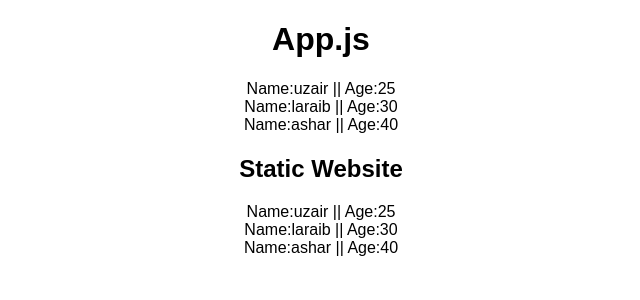
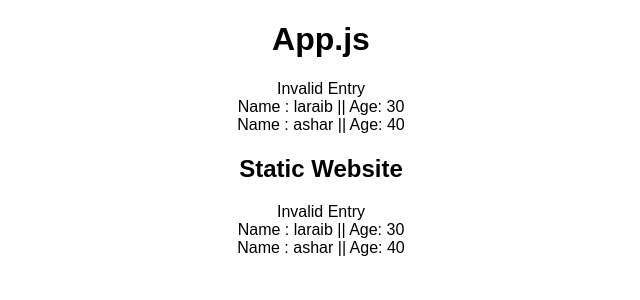
Before and after one commit to uzairqq/React-Js, a React (Create React App) app in the folder my-app/: page / in a window 1280 px wide. Shown: the top 300 px of the page, without its empty margins (319-959 px from the left). Built offline with nearby package versions, Linux system fonts and the light colour scheme.

Commit message:
used conditions for how to control if there is no data

```diff
--- a/my-app/src/user/User.js
+++ b/my-app/src/user/User.js
@@ -1,12 +1,15 @@
 import React from 'react';
 
 const User = (props) => {
-    return (
 
-        <div>Name:{props.children} || Age:{props.age}</ div>
+    let age = props.age ? props.age : "NA";
+    if (props.children) {
+        return (< div > Name : {props.children} || Age: {age}</ div >)
+    }
+    else {
+        return <div>Invalid Entry</div>
+    }
 
-
-    )
 
 }
 
--- a/my-app/src/user/Users.js
+++ b/my-app/src/user/Users.js
@@ -7,7 +7,7 @@ class Users extends Component {
             <div>
                 <h1>{this.props.title}</h1>
                 <h2>{this.props.justANumber}</h2>
-                <User name="pasha" age="25">uzair</User>
+                <User></User>
                 <User age="30">laraib</User>
                 <User age="40">ashar</User>
             </div>
```
